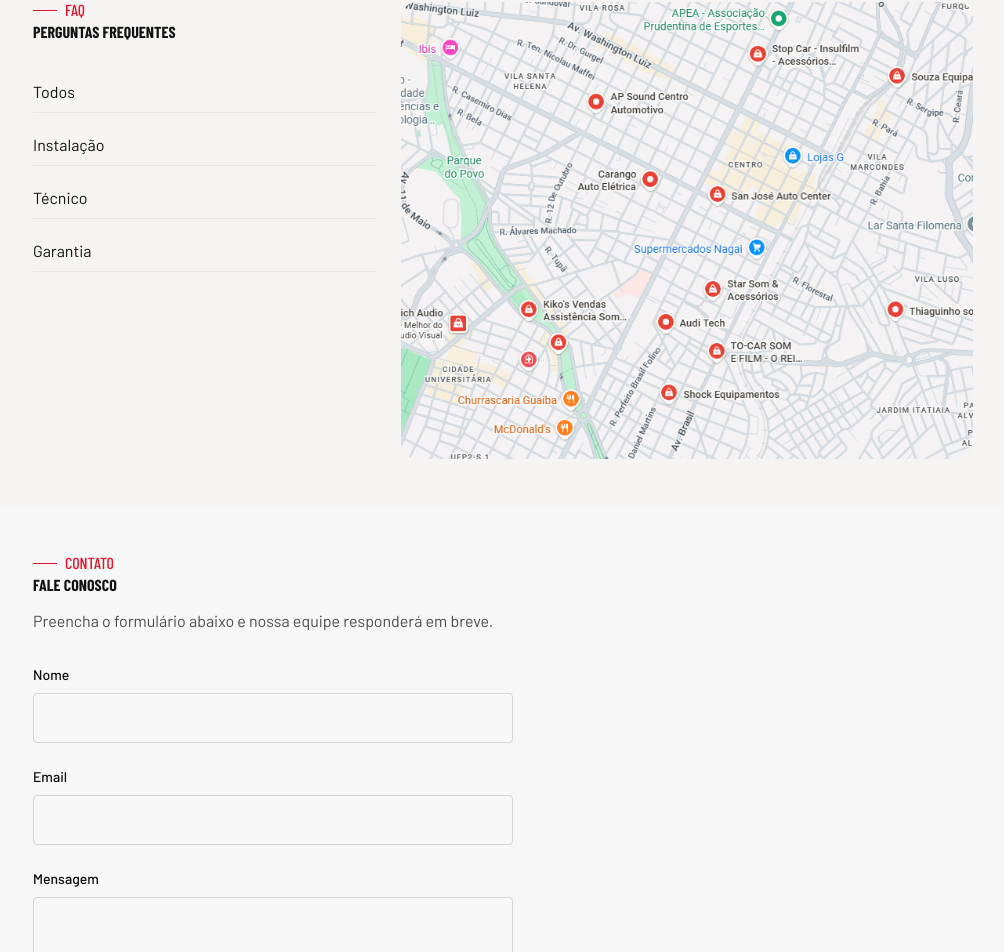
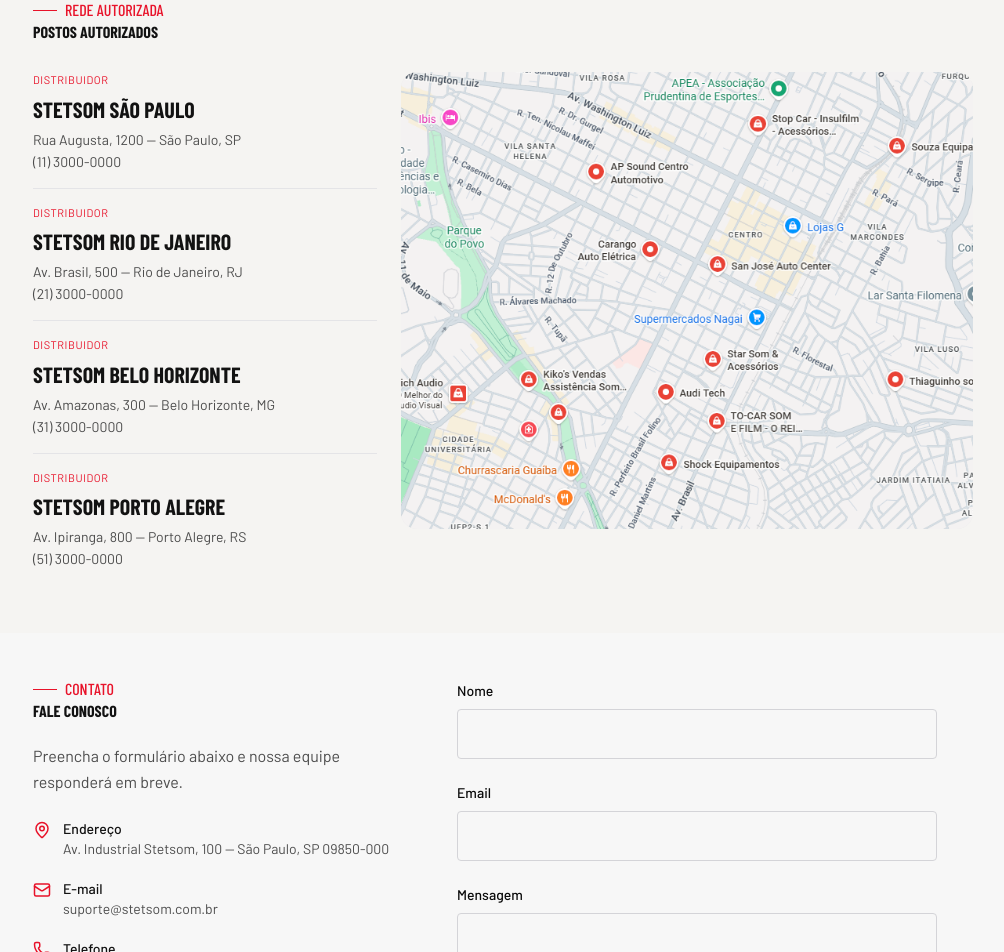
Before and after one commit to PlazaCC/stetsom-front, a Next.js app: page /suporte in a window 1280 px wide. Shown: the part 1176-2128 px from the top of the page, without its empty margins (137-1141 px from the left). Built offline with nearby package versions, Linux system fonts and the light colour scheme; a web font is replaced by a local one.

Commit message:
feat: conduct full-site design fidelity audit; implement corrections across multiple components and enhance visual consistency

```diff
--- a/src/app/(site)/_components/nossa-fabrica.tsx
+++ b/src/app/(site)/_components/nossa-fabrica.tsx
@@ -3,25 +3,24 @@ import Image from 'next/image'
 import { Container } from '@/components/ui/container'
 
 const FACTORY_IMAGE = '/figma-assets/raw/fill_OJJ5Q1_b3596ec5.png'
+const MAP_IMAGE = '/figma-assets/raw/fill_SXY62B_51d05531.png'
+const FACTORY_OVERLAY_GRADIENT = 'radial-gradient(circle at 99% 114%, rgba(27,26,44,1) 0%, rgba(22,16,16,1) 100%)'
 
 export default function NossaFabrica() {
   return (
-    <section className='relative bg-brand-dark py-12 overflow-hidden'>
+    <section className='relative bg-brand-dark overflow-hidden'>
       {/* Factory Image with Radial Overlay */}
       <div className='relative w-full h-96'>
         <Image src={FACTORY_IMAGE} alt='Fábrica Stetsom' fill className='object-cover' priority />
-        {/* Radial Gradient Overlay */}
         <div
           className='absolute inset-0'
-          style={{
-            background: 'radial-gradient(circle at 99% 114%, rgba(27,26,44,1) 0%, rgba(22,16,16,1) 100%)',
-          }}
+          style={{ background: FACTORY_OVERLAY_GRADIENT }}
         />
       </div>
 
       {/* Content Section */}
       <Container className='py-12'>
-        <div className='grid grid-cols-1 lg:grid-cols-2 gap-12 items-center'>
+        <div className='grid grid-cols-1 lg:grid-cols-2 gap-12 items-start'>
           {/* Text Content */}
           <div className='text-white space-y-6'>
             <div>
@@ -30,22 +29,30 @@ export default function NossaFabrica() {
             </div>
             <p className='font-sans text-base text-text-subtle-dark leading-relaxed'>
               Localizada no coração de São Paulo, nossa fábrica é equipada com tecnologia de ponta para a manufatura de
-              amplificadores de classe mundial. Aqui, cada detalhe é meticulosamente verificado para garantir a máxima
+              amplificadores de classe mundial. Cada detalhe é meticulosamente verificado para garantir a máxima
               qualidade e desempenho.
             </p>
-            <div className='pt-4'>
-              <p className='font-sans text-sm text-text-subtle-dark'>
-                <strong>Endereço:</strong> Rua Exemplo, 123 — São Paulo, SP
-              </p>
-              <p className='font-sans text-sm text-text-subtle-dark mt-2'>
-                <strong>Telefone:</strong> (11) 3000-0000
-              </p>
+            <div className='flex flex-col gap-2 pt-2'>
+              <div className='flex items-start gap-3'>
+                <div className='w-1 h-4 bg-brand mt-0.5 shrink-0' />
+                <p className='font-sans text-sm text-text-subtle-dark'>Av. Industrial Stetsom, 100 — São Paulo, SP 09850-000</p>
+              </div>
+              <div className='flex items-start gap-3'>
+                <div className='w-1 h-4 bg-brand mt-0.5 shrink-0' />
+                <p className='font-sans text-sm text-text-subtle-dark'>+55 (11) 3000-0000 | suporte@stetsom.com.br</p>
+              </div>
             </div>
           </div>
 
-          {/* Map or Additional Content Placeholder */}
-          <div className='hidden lg:flex items-center justify-center h-96 bg-surface-elevated rounded-lg text-text-subtle-dark'>
-            Mapa ou conteúdo adicional
+          {/* Map */}
+          <div className='relative h-72 lg:h-96 rounded-sm overflow-hidden bg-surface-elevated'>
+            <Image
+              src={MAP_IMAGE}
+              alt='Localização Stetsom'
+              fill
+              className='object-cover'
+              sizes='(max-width: 1024px) 100vw, 560px'
+            />
           </div>
         </div>
       </Container>
--- a/src/app/(site)/_components/nossas-bases.tsx
+++ b/src/app/(site)/_components/nossas-bases.tsx
@@ -10,7 +10,7 @@ interface NossasBasesProps {
 
 export default function NossasBases({ bases, className }: Readonly<NossasBasesProps>) {
   return (
-    <section className={cn('bg-off-white py-20', className)}>
+    <section className={cn('bg-white py-20', className)}>
       <Container>
         <SectionLabel label='Como Trabalhamos' title='NOSSAS BASES' />
 
--- a/src/app/(site)/_components/novidades.tsx
+++ b/src/app/(site)/_components/novidades.tsx
@@ -68,7 +68,7 @@ export default function Novidades({ featuredProducts, spotlightProduct, tabs, se
   }, [activeTab, featuredProducts])
 
   return (
-    <section className='flex w-full justify-center bg-card py-12'>
+    <section className='flex w-full justify-center bg-white py-12'>
       <Container>
         {/* Header: title + tabs/cta */}
         <div className='mb-6 sm:mb-8'>
--- a/src/app/(site)/produtos/[slug]/page.tsx
+++ b/src/app/(site)/produtos/[slug]/page.tsx
@@ -52,8 +52,8 @@ export default async function ProdutoDetalhePage(props: PageProps<'/produtos/[sl
 
           <div className='mt-6 flex flex-col lg:flex-row lg:gap-12 lg:items-start'>
             {/* Left: main image */}
-            <div className='flex flex-col gap-4 lg:w-[447px] shrink-0'>
-              <div className='relative w-full aspect-[4/3] lg:h-[358px] border border-zinc-200 rounded-[20px] overflow-hidden bg-card flex items-center justify-center'>
+            <div className='flex flex-col gap-4 lg:w-111.75 shrink-0'>
+              <div className='relative w-full aspect-[4/3] lg:h-89.5 border border-zinc-200 rounded-[20px] overflow-hidden bg-card flex items-center justify-center'>
                 <Image
                   src={product.thumbnail_url}
                   alt={product.name}
@@ -90,7 +90,7 @@ export default async function ProdutoDetalhePage(props: PageProps<'/produtos/[sl
             </div>
 
             {/* Right: product info */}
-            <div className='flex-1 mt-6 lg:mt-0 lg:max-w-[476px]'>
+            <div className='flex-1 mt-6 lg:mt-0 lg:max-w-119'>
               <p className='font-sans-condensed text-2xs font-black uppercase text-brand'>{category.name}</p>
               <h1 className='mt-2 font-sans-condensed text-4xl lg:text-display-sm font-black uppercase leading-none text-brand-dark'>
                 {product.name}
--- a/src/app/(site)/suporte/page.tsx
+++ b/src/app/(site)/suporte/page.tsx
@@ -3,7 +3,7 @@ import { Button } from '@/components/ui/button'
 import { Container } from '@/components/ui/container'
 import { SectionLabel } from '@/components/ui/section-label'
 import { getSupportPayload } from '@/lib/api/server'
-import { ArrowUpRight, FileText, MapPin, MessageCircle } from 'lucide-react'
+import { ArrowUpRight, FileText, Mail, MapPin, MessageCircle, Phone } from 'lucide-react'
 import Image from 'next/image'
 import { ContactForm } from './_components/contact-form'
 
@@ -12,6 +12,19 @@ const CARD_ICONS = {
   garantia: MapPin,
   manuais: MessageCircle,
 } as const
+
+const AUTHORIZED_POSTS = [
+  { id: 'sp-1', type: 'Distribuidor', name: 'Stetsom São Paulo', address: 'Rua Augusta, 1200 — São Paulo, SP', phone: '(11) 3000-0000' },
+  { id: 'rj-1', type: 'Distribuidor', name: 'Stetsom Rio de Janeiro', address: 'Av. Brasil, 500 — Rio de Janeiro, RJ', phone: '(21) 3000-0000' },
+  { id: 'mg-1', type: 'Distribuidor', name: 'Stetsom Belo Horizonte', address: 'Av. Amazonas, 300 — Belo Horizonte, MG', phone: '(31) 3000-0000' },
+  { id: 'rs-1', type: 'Distribuidor', name: 'Stetsom Porto Alegre', address: 'Av. Ipiranga, 800 — Porto Alegre, RS', phone: '(51) 3000-0000' },
+] as const
+
+const CONTACT_DETAILS = [
+  { id: 'address', icon: MapPin, label: 'Endereço', value: 'Av. Industrial Stetsom, 100 — São Paulo, SP 09850-000' },
+  { id: 'email', icon: Mail, label: 'E-mail', value: 'suporte@stetsom.com.br' },
+  { id: 'phone', icon: Phone, label: 'Telefone', value: '+55 (11) 3000-0000' },
+] as const
 
 export default async function SuportePage() {
   const supportPayload = await getSupportPayload()
@@ -34,7 +47,7 @@ export default async function SuportePage() {
         <div className='absolute left-0 top-0 w-3.5 h-full bg-bar-accent' />
         <Container className='z-10 relative'>
           <SectionLabel label={supportPayload.hero.label} />
-          <h1 className='font-sans-condensed font-black text-5xl lg:text-[90px] lg:leading-[74px] leading-none uppercase text-white mt-1'>
+          <h1 className='font-sans-condensed font-black text-5xl lg:text-[90px] lg:leading-18.5 leading-none uppercase text-white mt-1'>
             {supportPayload.hero.title.split('\n').map((line) => (
               <span key={line} className='block'>
                 {line}
@@ -97,27 +110,25 @@ export default async function SuportePage() {
         </Container>
       </section>
 
-      {/* 4. LOCALIZAÇÃO / MAPA - 2 colunas: info + imagem */}
+      {/* 4. POSTOS AUTORIZADOS - lista de locais + mapa */}
       <section className='w-full bg-off-white py-12'>
         <Container>
-          <div className='flex flex-col lg:flex-row lg:gap-6 lg:items-stretch'>
-            {/* Info column */}
-            <div className='flex flex-col gap-8 lg:w-[344px] shrink-0'>
-              <SectionLabel label={supportPayload.faqSearch.label} title={supportPayload.faqSearch.title} />
-              <div className='flex flex-col gap-3'>
-                {supportPayload.faqSearch.categories.map((cat) => (
-                  <div key={cat.id} className='flex items-center gap-3 py-2 border-b border-zinc-200'>
-                    <span className='font-sans text-base text-brand-dark'>{cat.name}</span>
-                  </div>
-                ))}
-              </div>
+          <SectionLabel label='Rede Autorizada' title='POSTOS AUTORIZADOS' />
+          <div className='mt-8 flex flex-col lg:flex-row lg:gap-6 lg:items-start'>
+            <div className='flex flex-col gap-4 lg:w-86 shrink-0'>
+              {AUTHORIZED_POSTS.map((post) => (
+                <div key={post.id} className='border-b border-zinc-200 pb-4 last:border-0'>
+                  <p className='font-sans text-2xs uppercase tracking-wider text-brand mb-1'>{post.type}</p>
+                  <h4 className='font-sans-condensed font-black text-section-title uppercase text-brand-dark mb-1'>{post.name}</h4>
+                  <p className='text-sm text-text-subtle'>{post.address}</p>
+                  <p className='text-sm text-text-subtle mt-0.5'>{post.phone}</p>
+                </div>
+              ))}
             </div>
-
-            {/* Map image */}
-            <div className='relative mt-8 lg:mt-0 lg:flex-1 h-85 lg:h-[457px] rounded-[16px] overflow-hidden bg-muted'>
+            <div className='relative mt-8 lg:mt-0 lg:flex-1 h-85 lg:h-114.25 rounded-[16px] overflow-hidden bg-muted'>
               <Image
                 src='/figma-assets/raw/fill_SXY62B_51d05531.png'
-                alt='Localização Stetsom'
+                alt='Mapa postos autorizados Stetsom'
                 fill
                 className='object-cover'
                 sizes='(max-width: 1024px) 100vw, 732px'
@@ -127,12 +138,32 @@ export default async function SuportePage() {
         </Container>
       </section>
 
-      {/* 5. CONTACT FORM SECTION - formulário com campos nome/email/mensagem */}
+      {/* 5. CONTATO - 2 colunas: info + formulário */}
       <section className='w-full bg-card py-12'>
         <Container>
-          <SectionLabel label={supportPayload.contact.label} title={supportPayload.contact.title} />
-          <p className='text-base text-text-subtle mt-4 mb-8'>{supportPayload.contact.description}</p>
-          <ContactForm />
+          <div className='flex flex-col lg:flex-row lg:gap-16 lg:items-start'>
+            <div className='flex flex-col gap-6 lg:w-90 shrink-0'>
+              <SectionLabel label={supportPayload.contact.label} title={supportPayload.contact.title} />
+              <p className='text-base text-text-subtle leading-relaxed'>{supportPayload.contact.description}</p>
+              <div className='flex flex-col gap-5'>
+                {CONTACT_DETAILS.map((detail) => {
+                  const Icon = detail.icon
+                  return (
+                    <div key={detail.id} className='flex items-start gap-3'>
+                      <Icon size={18} className='text-brand mt-0.5 shrink-0' />
+                      <div>
+                        <p className='text-sm font-medium text-brand-dark font-sans'>{detail.label}</p>
+                        <p className='text-sm text-text-subtle font-sans'>{detail.value}</p>
+                      </div>
+                    </div>
+                  )
+                })}
+              </div>
+            </div>
+            <div className='flex-1 mt-8 lg:mt-0'>
+              <ContactForm />
+            </div>
+          </div>
         </Container>
       </section>
 
```
Also changed, not shown: src/app/(site)/_components/galeria-dark.tsx (+21 -8 lines), src/app/(site)/_components/nossa-historia.tsx (+22 -0 lines), src/app/(site)/produtos/page.tsx (+30 -3 lines), 1 other file (tests, documents, lock files or other folders).
